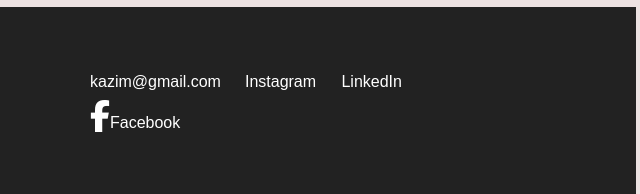
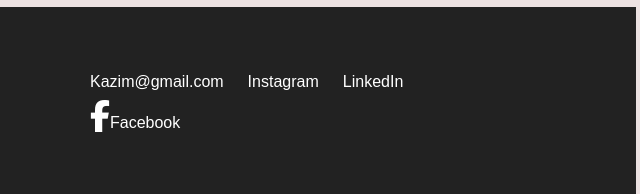
Before and after one commit to emalinjachi/kazim-website-template, a plain HTML site: page index.html in a window 1280 px wide. Shown: the part 2638-2832 px from the top of the page, 550-1190 px from the left. Drawn offline with Linux system fonts and the light colour scheme.

Commit message:
second commit

```diff
--- a/index.html
+++ b/index.html
@@ -130,7 +130,7 @@
                 <img id="logodown" class="img-responsive" src="images/white.png" alt="">
             </div>
             <div id="foot-links" class="container col-md-4 row">
-                <a class="col-sm" href="#">kazim@gmail.com</a>
+                <a class="col-sm" href="#">Kazim@gmail.com</a>
                 <a class="col-sm" href="#">Instagram</a>
                 <a class="col-sm" href="#">LinkedIn</a>
                 <a class="col-sm" href="#"><i id="icon" class="fab fa-facebook-f fa-2x"></i>Facebook</a>
```
